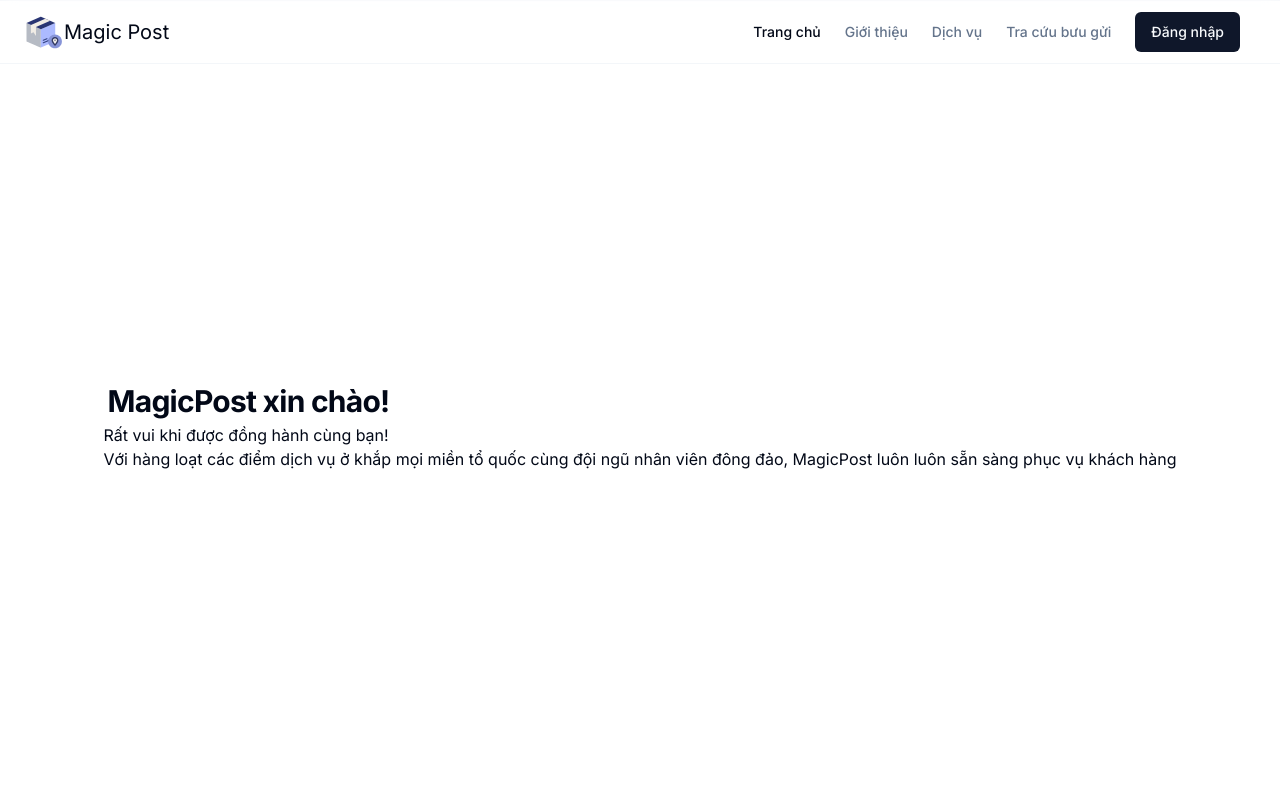
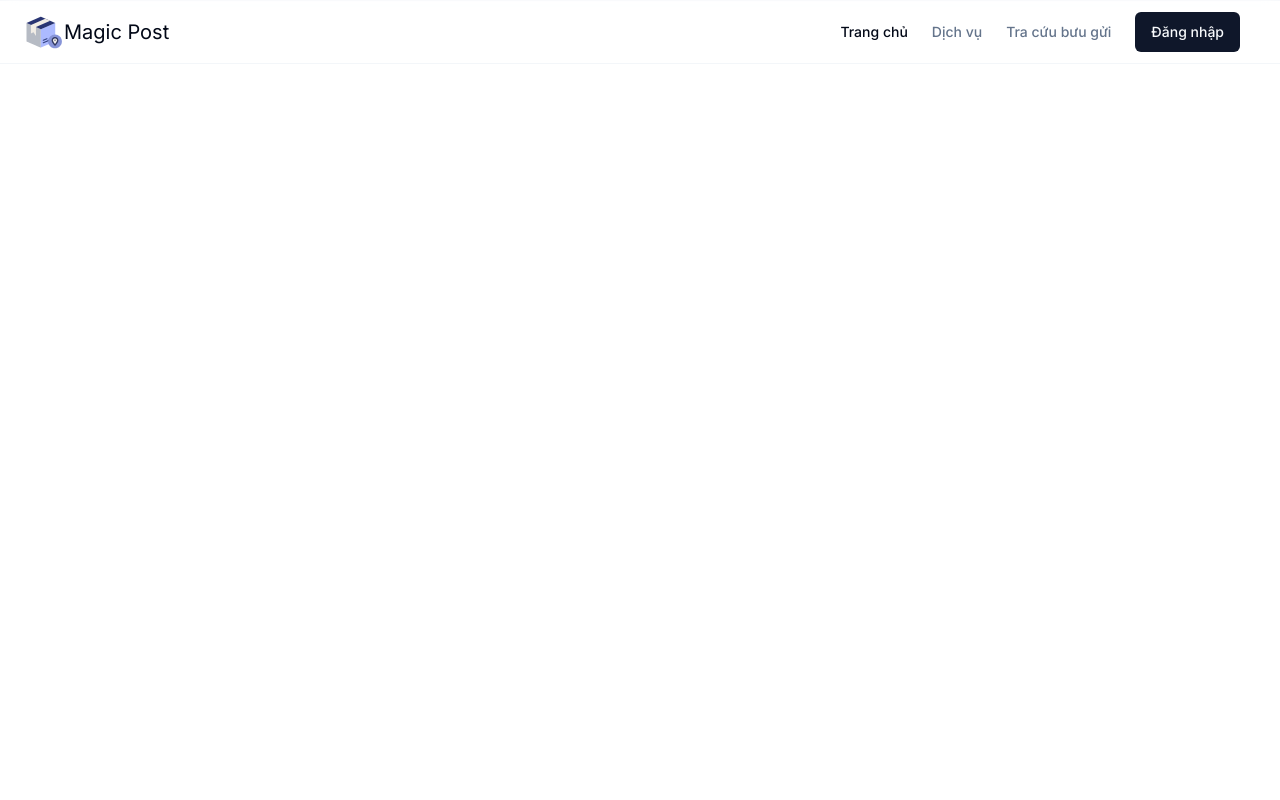
Before and after one commit to nmq2812/MagicPost, a Next.js app: page / in a window 1280 px wide. Shown: the top 800 px of the page. Built offline with nearby package versions, Linux system fonts and the light colour scheme.

Commit message:
update animate

```diff
--- a/app/globals.css
+++ b/app/globals.css
@@ -74,3 +74,22 @@
     @apply bg-background text-foreground scroll-smooth;
   }
 }
+
+@keyframes modalFadeIn {
+  from {
+      opacity: 0;
+      transform: translateY(130px);
+  }
+  to {
+      opacity: 1;
+      transform: translateY(0);
+  }
+}
+
+html {
+  scroll-behavior: smooth;
+}
+
+.fade-in {
+  animation: modalFadeIn ease .5s
+}
--- a/components/intro.tsx
+++ b/components/intro.tsx
@@ -4,7 +4,7 @@ export function Intro() {
             <div>
                 {/* image */}
             </div>
-            <p className="">
+            <p className="fade-in">
                 <h1 className="text-3xl font-bold tracking-tight m-1">MagicPost xin chào! </h1>
                 <h3>Rất vui khi được đồng hành cùng bạn!</h3>
                 <h3>Với hàng loạt các điểm dịch vụ ở khắp mọi miền tổ quốc cùng đội ngũ nhân viên đông đảo, MagicPost luôn luôn sẵn sàng phục vụ khách hàng</h3>
--- a/components/main-nav.tsx
+++ b/components/main-nav.tsx
@@ -15,16 +15,10 @@ export function MainNav({
             {...props}
         >
             <Link
-                href="/"
+                href="#intro"
                 className="text-sm font-medium transition-colors hover:text-primary"
             >
                 Trang chủ
-            </Link>
-            <Link
-                href="#intro"
-                className="text-sm font-medium text-muted-foreground transition-colors hover:text-primary"
-            >
-                Giới thiệu
             </Link>
             <Link
                 href="#services"
--- a/components/services.tsx
+++ b/components/services.tsx
@@ -20,7 +20,7 @@ export default function Services() {
             <div className="">
                 <h1 className="grid place-items-center text-3xl font-bold tracking-tight m-1">Dịch vụ</h1>
                 <div className="grid grid-cols-3 mt-8 gap-x-16">
-                    <Card>
+                    <Card >
                         <CardHeader>
                             <CardTitle>Dịch vụ giao hàng</CardTitle>
                         </CardHeader>
```
